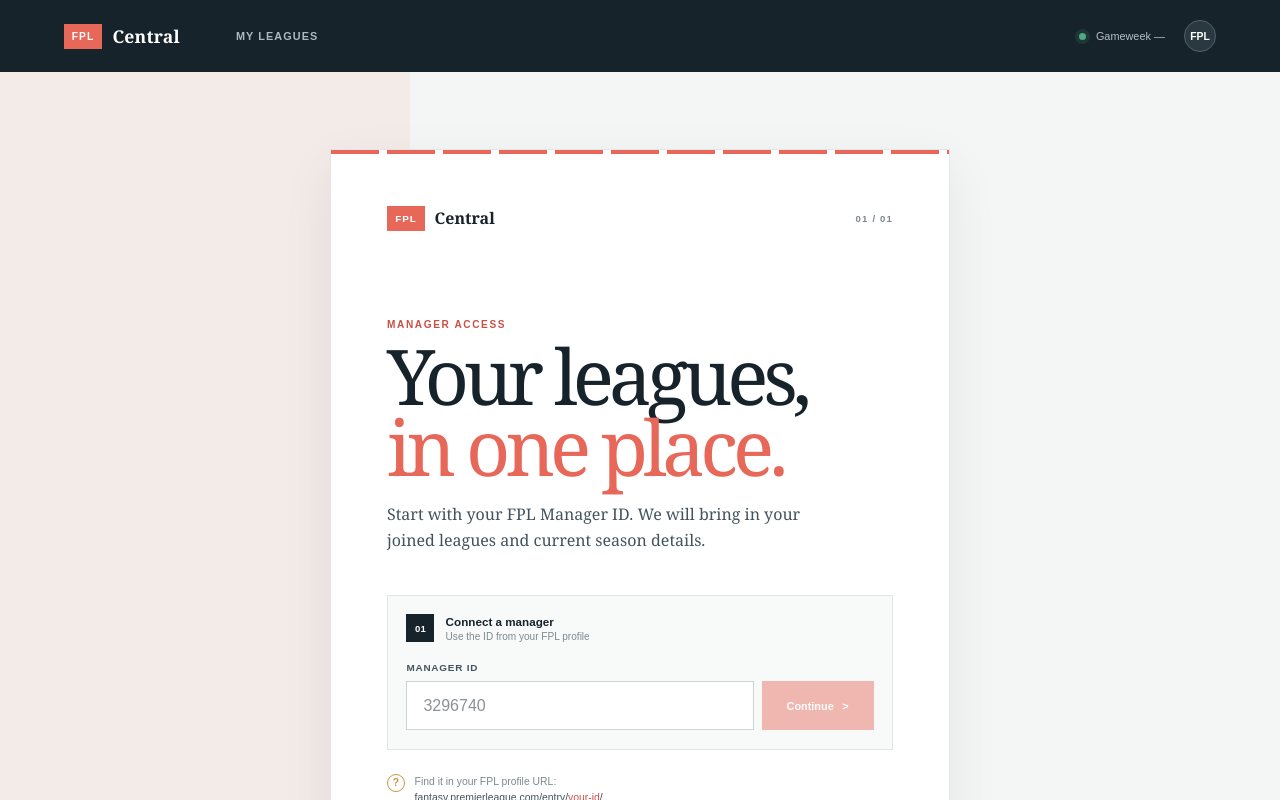
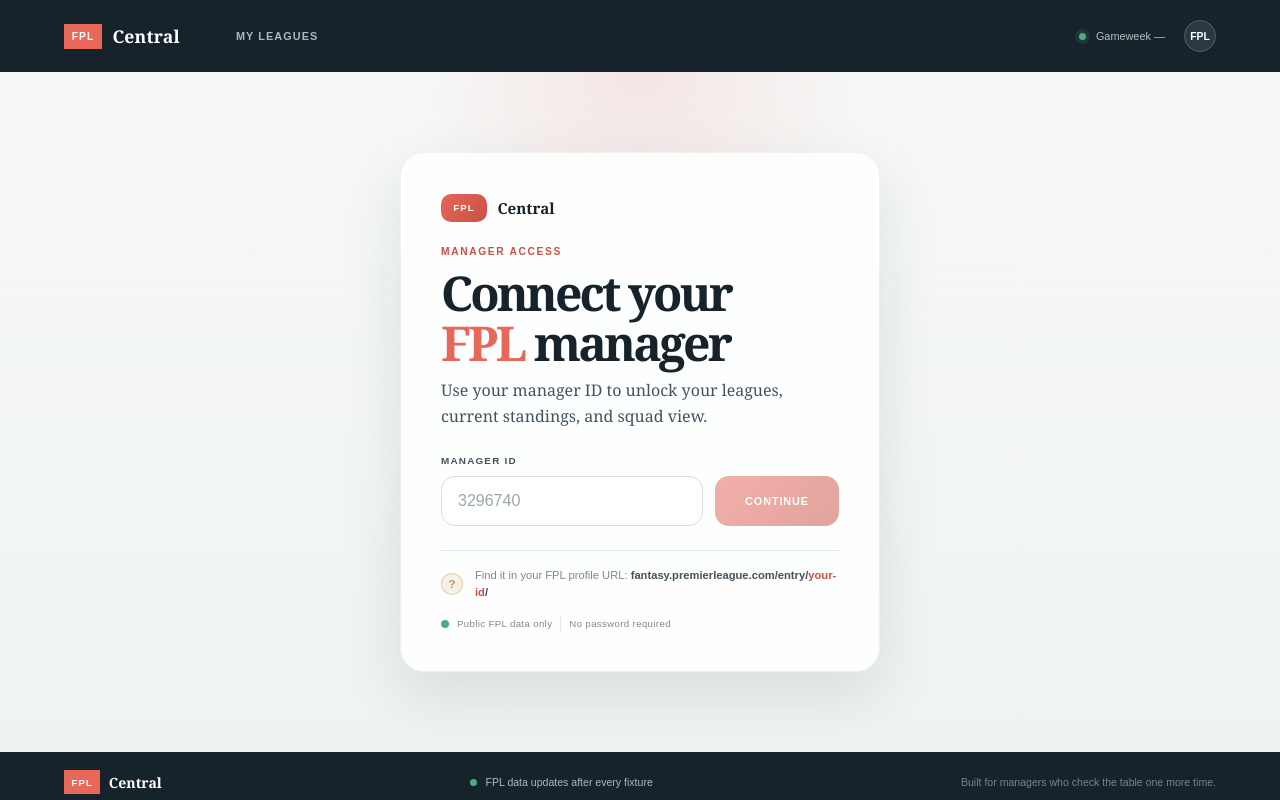
Before and after one commit to MadanParajuli/fpl-table-update, an Angular app: page /login in a window 1280 px wide. Shown: the top 800 px of the page. Built offline with nearby package versions, Linux system fonts and the light colour scheme.

Commit message:
changes for UI and point calculation based on benchboost play

```diff
--- a/src/app/components/login/login.css
+++ b/src/app/components/login/login.css
@@ -5,65 +5,229 @@
 
 .login-page {
   align-items: center;
-  background: var(--paper);
+  background:
+    radial-gradient(circle at top, rgba(231, 103, 89, 0.12), transparent 25%),
+    linear-gradient(180deg, #f6f8f7 0%, #eef3f2 100%);
   display: flex;
   justify-content: center;
-  min-height: calc(100vh - 144px);
-  padding: clamp(2rem, 6vw, 5rem) 1.25rem;
-  position: relative;
-}
-
-.login-page::before {
-  background: var(--coral);
-  content: '';
-  height: 100%;
-  left: 0;
-  opacity: .08;
-  position: absolute;
-  top: 0;
-  width: 32%;
+  min-height: calc(100vh - 120px);
+  padding: clamp(1.5rem, 5vw, 4rem) 1rem;
 }
 
 .login-card {
-  background: var(--surface);
-  border: 1px solid var(--line);
-  box-shadow: var(--shadow);
-  max-width: 620px;
-  padding: clamp(1.75rem, 5vw, 3.5rem);
-  position: relative;
+  background: rgba(255, 255, 255, 0.84);
+  backdrop-filter: blur(10px);
+  border: 1px solid rgba(23, 35, 43, 0.06);
+  border-radius: 24px;
+  box-shadow: 0 22px 60px rgba(16, 27, 35, 0.1);
+  max-width: 480px;
+  padding: clamp(1.5rem, 4vw, 2.5rem);
   width: 100%;
-  z-index: 1;
 }
 
-.login-card::before {
-  background: repeating-linear-gradient(90deg, var(--coral) 0 48px, transparent 48px 56px);
-  content: '';
-  height: 4px;
-  left: 0;
-  position: absolute;
-  right: 0;
-  top: 0;
+.login-brand-row {
+  margin-bottom: 1.5rem;
 }
 
-.login-topline { align-items: center; display: flex; justify-content: space-between; margin-bottom: clamp(3rem, 8vw, 5.5rem); }
-.login-brand { align-items: center; color: var(--ink); display: flex; font: 700 1rem Georgia, serif; gap: .6rem; }
-.brand-mark { align-items: center; background: var(--coral); color: #fff; display: inline-flex; font: 800 .62rem Arial, sans-serif; height: 25px; justify-content: center; letter-spacing: .1em; width: 38px; }
-.step-count { color: var(--muted); font: 700 .6rem Arial, sans-serif; letter-spacing: .12em; }
-.login-intro { max-width: 470px; }
-.eyebrow { color: var(--coral-dark); font: 800 .63rem Arial, sans-serif; letter-spacing: .16em; margin: 0 0 .7rem; text-transform: uppercase; }
-h1 { color: var(--ink); font: 400 clamp(2.7rem, 7vw, 4.8rem)/.92 Georgia, serif; letter-spacing: -.065em; margin: 0 0 1.15rem; }
-h1 em { color: var(--coral); font-style: normal; }
-.lead { color: var(--ink-soft); font: 1rem/1.65 Georgia, serif; margin: 0; max-width: 430px; }
-.form-panel { background: #f8faf9; border: 1px solid var(--line); margin-top: 2.6rem; padding: 1.15rem; }
-.form-heading { align-items: center; display: flex; gap: .7rem; margin-bottom: 1.25rem; }
-.field-index { align-items: center; background: var(--ink); color: #fff; display: inline-flex; flex: 0 0 28px; font: 700 .6rem Arial, sans-serif; height: 28px; justify-content: center; }
-.form-heading div { display: flex; flex-direction: column; gap: .22rem; }.form-heading strong { color: var(--ink); font: 700 .73rem Arial, sans-serif; }.form-heading small { color: var(--muted); font: .63rem Arial, sans-serif; }
-label { color: var(--ink-soft); display: block; font: 700 .62rem Arial, sans-serif; letter-spacing: .08em; margin-bottom: .5rem; text-transform: uppercase; }
-.id-row { display: flex; gap: .5rem; }
-input { background: #fff; border: 1px solid #cbd6d2; color: var(--ink); flex: 1; font: 1rem Arial, sans-serif; min-width: 0; padding: .9rem 1rem; }
-input:focus { border-color: var(--coral); outline: 3px solid #f9deda; }
-.id-row button { background: var(--coral); border: 0; color: #fff; cursor: pointer; font: 700 .68rem Arial, sans-serif; min-width: 112px; padding: 0 1rem; }.id-row button:hover { background: var(--coral-dark); }.id-row button span { margin-left: .35rem; }.id-row button:disabled { cursor: not-allowed; opacity: .45; }
-.error { color: #b6473e; font: .7rem/1.5 Arial, sans-serif; margin: .7rem 0 0; }
-.help-note { border-bottom: 1px solid var(--line); color: var(--muted); display: flex; gap: .6rem; margin-top: 1.5rem; padding: 0 0 1.25rem; }.help-note > span { align-items: center; border: 1px solid var(--gold); border-radius: 50%; color: var(--gold); display: inline-flex; flex: 0 0 18px; font: 700 .65rem Arial, sans-serif; height: 18px; justify-content: center; }.help-note p { font: .65rem/1.55 Arial, sans-serif; margin: 0; }.help-note strong { color: var(--ink-soft); font-weight: 400; }.help-note em { color: var(--coral-dark); font-style: normal; }
-.login-footer { align-items: center; color: var(--muted); display: flex; font: .59rem Arial, sans-serif; gap: .45rem; letter-spacing: .03em; padding-top: 1.25rem; }.data-dot { background: var(--mint); border-radius: 50%; height: 6px; width: 6px; }.footer-rule { background: var(--line); height: 13px; margin: 0 .25rem; width: 1px; }
-@media (max-width: 520px) { .login-page { padding: 1.25rem; }.login-card { padding: 1.5rem; }.login-page::before { width: 18%; }.login-topline { margin-bottom: 3rem; }.id-row { flex-direction: column; }.id-row button { min-height: 46px; }.login-footer { align-items: flex-start; flex-wrap: wrap; } }
+.login-brand {
+  align-items: center;
+  display: inline-flex;
+  gap: 0.65rem;
+}
+
+.brand-mark {
+  align-items: center;
+  background: linear-gradient(135deg, var(--coral), var(--coral-dark));
+  border-radius: 10px;
+  color: #fff;
+  display: inline-flex;
+  font: 800 0.6rem Arial, sans-serif;
+  height: 28px;
+  justify-content: center;
+  letter-spacing: 0.12em;
+  width: 46px;
+}
+
+.brand-name {
+  color: var(--ink);
+  font: 700 0.95rem Georgia, serif;
+}
+
+.login-header {
+  margin-bottom: 1.6rem;
+}
+
+.eyebrow {
+  color: var(--coral-dark);
+  font: 800 0.64rem Arial, sans-serif;
+  letter-spacing: 0.16em;
+  margin: 0 0 0.7rem;
+  text-transform: uppercase;
+}
+
+.login-header h1 {
+  color: var(--ink);
+  font: 700 clamp(2rem, 5vw, 3rem)/1.04 Georgia, serif;
+  letter-spacing: -0.06em;
+  margin: 0 0 0.65rem;
+  max-width: 330px;
+}
+
+.login-header h1 span {
+  color: var(--coral);
+}
+
+.lead {
+  color: var(--ink-soft);
+  font: 1rem/1.6 Georgia, serif;
+  margin: 0;
+}
+
+.login-form {
+  margin-top: 1.1rem;
+}
+
+label {
+  color: var(--ink-soft);
+  display: block;
+  font: 700 0.62rem Arial, sans-serif;
+  letter-spacing: 0.12em;
+  margin-bottom: 0.6rem;
+  text-transform: uppercase;
+}
+
+.input-shell {
+  display: flex;
+  gap: 0.75rem;
+}
+
+input {
+  background: #fff;
+  border: 1px solid #d7e0dc;
+  border-radius: 14px;
+  box-shadow: inset 0 1px 2px rgba(23, 35, 43, 0.02);
+  color: var(--ink);
+  flex: 1;
+  font: 1rem Arial, sans-serif;
+  min-width: 0;
+  padding: 0.95rem 1rem;
+  transition: border-color 0.2s ease, box-shadow 0.2s ease;
+}
+
+input::placeholder {
+  color: #9aa8ac;
+}
+
+input:focus {
+  border-color: rgba(231, 103, 89, 0.75);
+  box-shadow: 0 0 0 4px rgba(231, 103, 89, 0.1);
+  outline: none;
+}
+
+button {
+  background: linear-gradient(135deg, var(--coral), var(--coral-dark));
+  border: 0;
+  border-radius: 14px;
+  color: #fff;
+  cursor: pointer;
+  font: 700 0.68rem Arial, sans-serif;
+  letter-spacing: 0.08em;
+  min-width: 124px;
+  padding: 0 1rem;
+  text-transform: uppercase;
+  transition: transform 0.2s ease, box-shadow 0.2s ease, opacity 0.2s ease;
+}
+
+button:hover:not(:disabled) {
+  box-shadow: 0 16px 22px rgba(201, 80, 69, 0.18);
+  transform: translateY(-1px);
+}
+
+button:disabled {
+  cursor: not-allowed;
+  opacity: 0.52;
+}
+
+.error {
+  color: #b9473d;
+  font: 0.72rem/1.5 Arial, sans-serif;
+  margin: 0.82rem 0 0;
+}
+
+.help-note {
+  align-items: center;
+  border-top: 1px solid var(--line);
+  display: flex;
+  gap: 0.75rem;
+  margin-top: 1.5rem;
+  padding-top: 1rem;
+}
+
+.help-icon {
+  align-items: center;
+  background: rgba(199, 149, 66, 0.12);
+  border: 1px solid rgba(199, 149, 66, 0.38);
+  border-radius: 50%;
+  color: var(--gold);
+  display: inline-flex;
+  flex: 0 0 22px;
+  font: 700 0.72rem Arial, sans-serif;
+  height: 22px;
+  justify-content: center;
+}
+
+.help-note p {
+  color: var(--muted);
+  font: 0.7rem/1.5 Arial, sans-serif;
+  margin: 0;
+}
+
+.help-note strong {
+  color: var(--ink-soft);
+  font-weight: 700;
+}
+
+.help-note em {
+  color: var(--coral-dark);
+  font-style: normal;
+}
+
+.login-footer {
+  align-items: center;
+  color: var(--muted);
+  display: flex;
+  flex-wrap: wrap;
+  gap: 0.5rem;
+  font: 0.6rem Arial, sans-serif;
+  letter-spacing: 0.04em;
+  margin-top: 1rem;
+}
+
+.data-dot {
+  background: var(--mint);
+  border-radius: 50%;
+  display: inline-block;
+  height: 8px;
+  width: 8px;
+}
+
+.footer-rule {
+  background: var(--line);
+  display: inline-block;
+  height: 14px;
+  width: 1px;
+}
+
+@media (max-width: 520px) {
+  .login-card {
+    padding: 1.35rem 1.2rem;
+  }
+
+  .input-shell {
+    flex-direction: column;
+  }
+
+  button {
+    min-height: 48px;
+  }
+}
--- a/src/app/components/login/login.html
+++ b/src/app/components/login/login.html
@@ -1,32 +1,51 @@
 <main class="login-page">
-  <section class="login-card">
-    <div class="login-topline">
-      <div class="login-brand"><span class="brand-mark">FPL</span><span>Central</span></div><span class="step-count">01
-        / 01</span>
+  <section class="login-card" aria-label="FPL manager login">
+    <div class="login-brand-row">
+      <div class="login-brand">
+        <span class="brand-mark">FPL</span>
+        <span class="brand-name">Central</span>
+      </div>
     </div>
-    <div class="login-intro">
+
+    <div class="login-header">
       <p class="eyebrow">Manager access</p>
-      <h1>Your leagues,<br><em>in one place.</em></h1>
-      <p class="lead">Start with your FPL Manager ID. We will bring in your joined leagues and current season details.
-      </p>
+      <h1>Connect your <span>FPL</span> manager</h1>
+      <p class="lead">Use your manager ID to unlock your leagues, current standings, and squad view.</p>
     </div>
-    <div class="form-panel">
-      <div class="form-heading"><span class="field-index">01</span>
-        <div><strong>Connect a manager</strong><small>Use the ID from your FPL profile</small></div>
+
+    <form class="login-form" (ngSubmit)="connectManager()" #managerForm="ngForm">
+      <label for="manager-id">Manager ID</label>
+      <div class="input-shell">
+        <input
+          id="manager-id"
+          name="managerId"
+          type="text"
+          inputmode="numeric"
+          autocomplete="off"
+          placeholder="3296740"
+          [(ngModel)]="managerId"
+          required
+        />
+        <button type="submit" [disabled]="managerForm.invalid || loading()">
+          {{ loading() ? 'Loading...' : 'Continue' }}
+        </button>
       </div>
-      <form (ngSubmit)="connectManager()" #managerForm="ngForm">
-        <label for="manager-id">Manager ID</label>
-        <div class="id-row"><input id="manager-id" name="managerId" type="text" inputmode="numeric" autocomplete="off"
-            placeholder="3296740" [(ngModel)]="managerId" required><button type="submit"
-            [disabled]="managerForm.invalid || loading()">{{ loading() ? 'Loading...' : 'Continue' }}
-            <span>&gt;</span></button></div>
-        @if (error()) { <p class="error" role="alert">{{ error() }}</p> }
-      </form>
+
+      @if (error()) {
+        <p class="error" role="alert">{{ error() }}</p>
+      }
+    </form>
+
+    <div class="help-note">
+      <span class="help-icon">?</span>
+      <p>Find it in your FPL profile URL: <strong>fantasy.premierleague.com/entry/<em>your-id</em>/</strong></p>
     </div>
-    <div class="help-note"><span>?</span>
-      <p>Find it in your FPL profile URL:<br><strong>fantasy.premierleague.com/entry/<em>your-id</em>/</strong></p>
+
+    <div class="login-footer">
+      <span class="data-dot"></span>
+      <span>Public FPL data only</span>
+      <span class="footer-rule"></span>
+      <span>No password required</span>
     </div>
-    <div class="login-footer"><span class="data-dot"></span><span>Public FPL data only</span><span
-        class="footer-rule"></span><span>No password required</span></div>
   </section>
 </main>
--- a/src/app/services/fpl-api.service.ts
+++ b/src/app/services/fpl-api.service.ts
@@ -98,12 +98,22 @@
   picks: FplPick[];
 }
 
+export interface FplLiveStats {
+  minutes: number;
+  total_points: number;
+  goals_scored?: number;
+  assists?: number;
+  saves?: number;
+  clean_sheets?: number;
+  goals_conceded?: number;
+  bonus?: number;
+  yellow_cards?: number;
+  red_cards?: number;
+}
+
 export interface FplLiveElement {
   id: number;
-  stats: {
-    minutes: number;
-    total_points: number;
-  };
+  stats: FplLiveStats;
 }
 
 export interface FplLiveEvent {
```
Also changed, not shown: src/app/components/dashboard/dashboard.ts (+49 -9 lines), src/app/components/team-pitch/team-pitch.html (+31 -4 lines), src/app/components/team-pitch/team-pitch.ts (+45 -0 lines), src/app/components/team-pitch/team-pitch.css, 23 other files (tests, documents, lock files or other folders).
